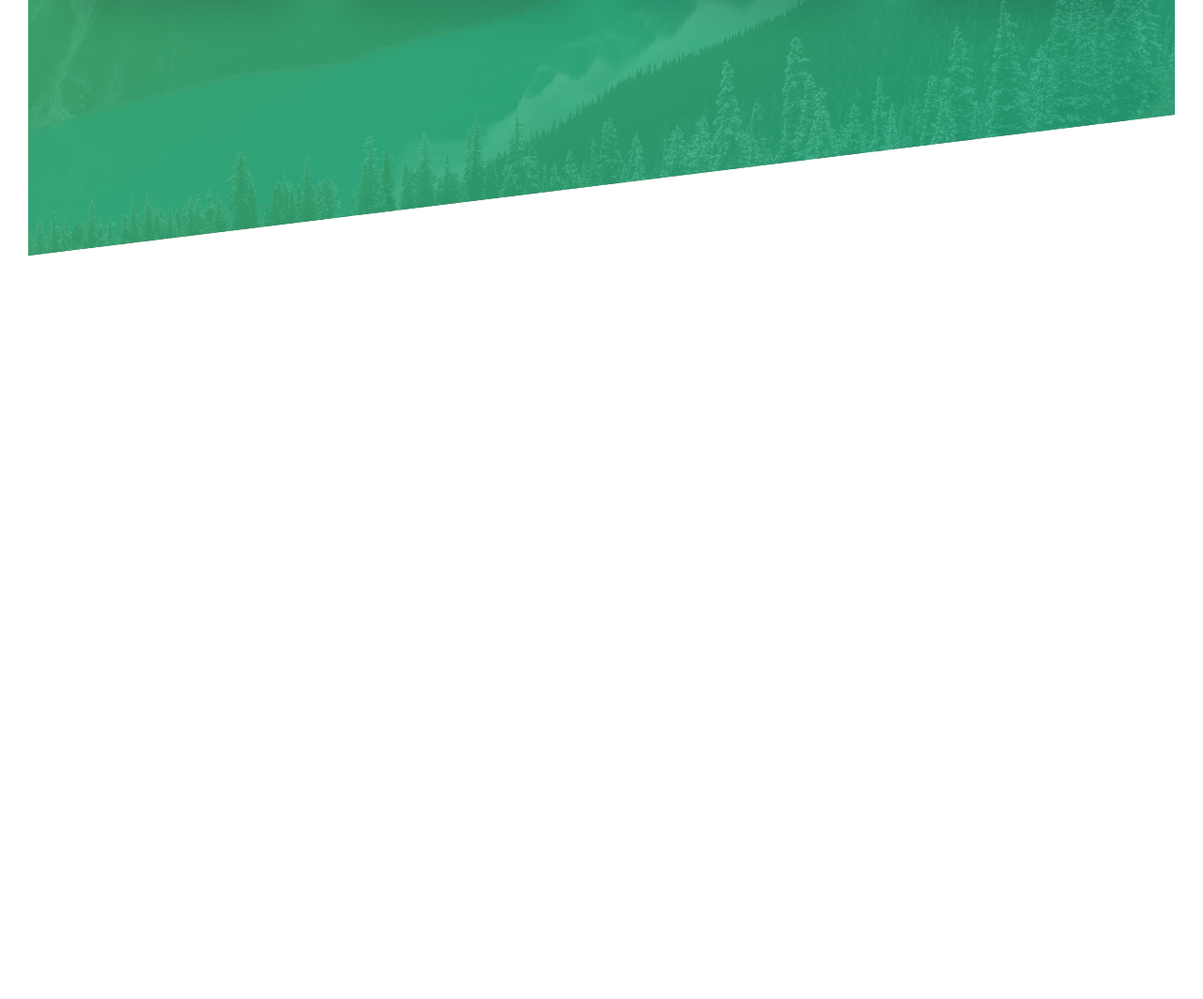
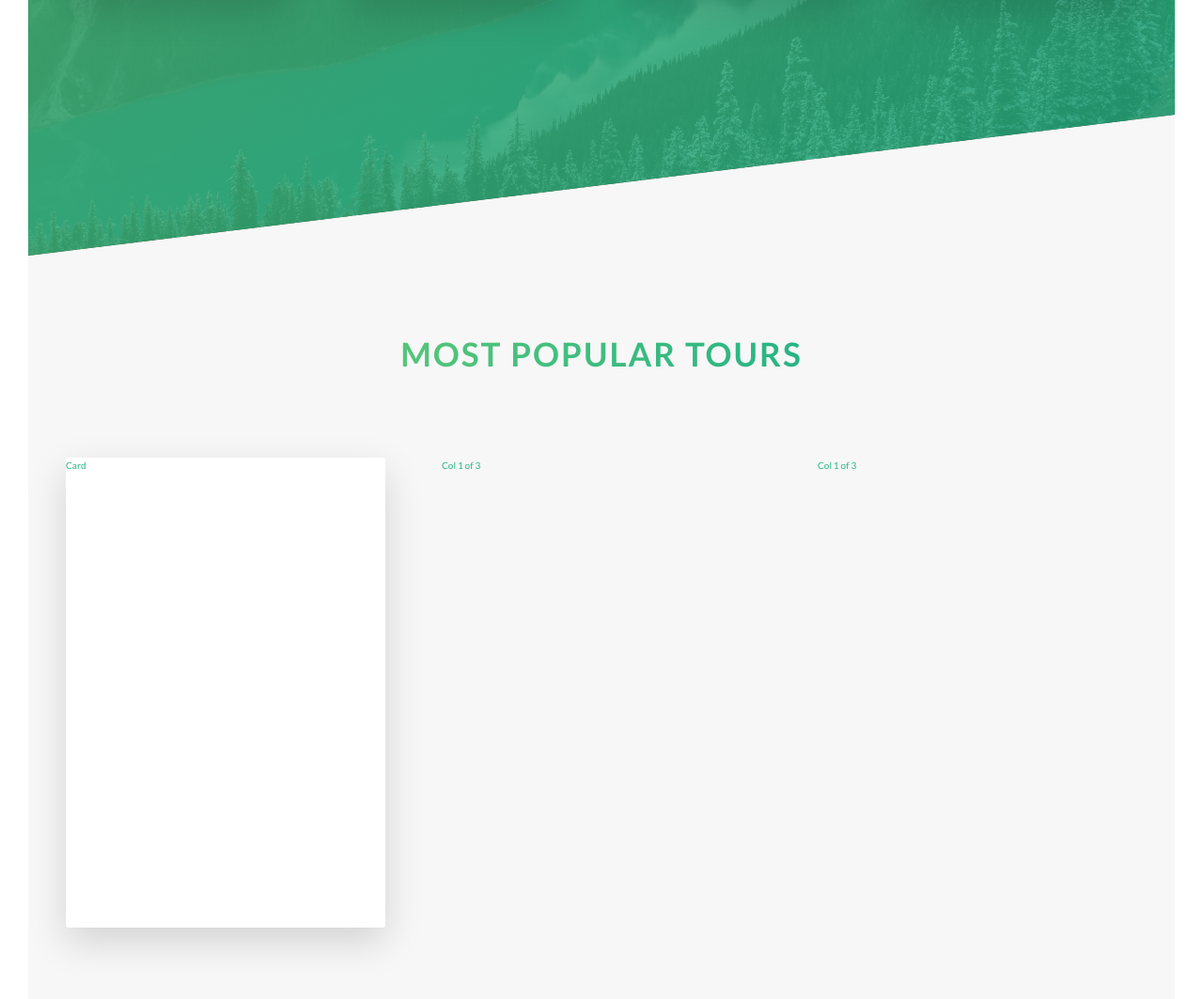
Before and after one commit to UEHG260899/natours, a website: page index.html in a window 1280 px wide. Shown: the part 2005-3068 px from the top of the page at 94% size. Before the commit the page ends 2277 px from the top, so only its background shows below. Drawn offline with Linux system fonts and the light colour scheme.

Commit message:
agregado : estructura de las cartas

```diff
--- a/index.html
+++ b/index.html
@@ -102,6 +102,32 @@
                 </div>
             </div>
         </section>
+
+        <section class="section-tours">
+            <div class="u-center-text u-margin-bottom-big">
+                <h2 class="heading-secondary">
+                    Most popular tours
+                </h2>
+            </div>
+            <div class="row">
+                <div class="col-1-of-3">
+                    <div class="card">
+                        <div class="card__side card__side--front">
+                            Card
+                        </div>
+                        <div class="card__side card__side--back card__side--back-1">
+                            Card 2
+                        </div>
+                    </div>
+                </div>
+                <div class="col-1-of-3">
+                    Col 1 of 3
+                </div>
+                <div class="col-1-of-3">
+                    Col 1 of 3
+                </div>
+            </div>
+        </section>
     </main>
     <!--
     <section class="grid-test">
--- a/sass/abstract/_variables.scss
+++ b/sass/abstract/_variables.scss
@@ -1,6 +1,13 @@
 $color-primary: #7ed56f;
 $color-primary-light: #55c57a;
 $color-primary-dark: #28b485;
+
+
+$color-secondary-light: #ffb900;
+$color-secondary-dark: #ff7730;
+
+$color-tertiary-light: #2998ff;
+$color-tertiary-dark: #5643fa;
 
 $color-grey-light-1: #f7f7f7;
 
--- /dev/null
+++ b/sass/components/_card.scss
@@ -0,0 +1,40 @@
+.card {
+    perspective: 150rem;
+    -moz-perspective: 150rem;
+    position: relative;
+    height: 50rem;
+
+    &__side {
+        background-color: orangered;
+        height: 50rem;
+        transition: all .8s ease;
+        position: absolute;
+        top: 0;
+        left: 0;
+        width: 100%;
+        backface-visibility: hidden;
+        border-radius: 3px;
+        box-shadow: 0 1.5rem 4rem rgba($color-black, .15);
+
+        &--front {
+            background-color: $color-white;
+        }
+
+        &--back {
+            transform: rotateY(180deg);
+
+            &-1 {
+                background-image: linear-gradient(to right bottom, $color-secondary-light, $color-secondary-dark);
+            }
+        }
+    }
+
+
+    &:hover &__side--front {
+        transform: rotateY(180deg);
+    }
+
+    &:hover &__side--back {
+        transform: rotateY(0deg);
+    }
+}
--- a/sass/main.scss
+++ b/sass/main.scss
@@ -8,6 +8,7 @@
 @import "./base/utilities";
 
 @import "./components/button";
+@import "./components/card";
 @import "./components/composition";
 @import "./components/feature-box";
 
--- a/sass/pages/_home.scss
+++ b/sass/pages/_home.scss
@@ -18,3 +18,9 @@
         transform: skewY(7deg);
     }
 }
+
+.section-tours {
+    background-color: $color-grey-light-1;
+    padding: 25rem 0 50rem 0;
+    margin-top: -10rem;
+}
```
Also changed, not shown: css/styles.css.
